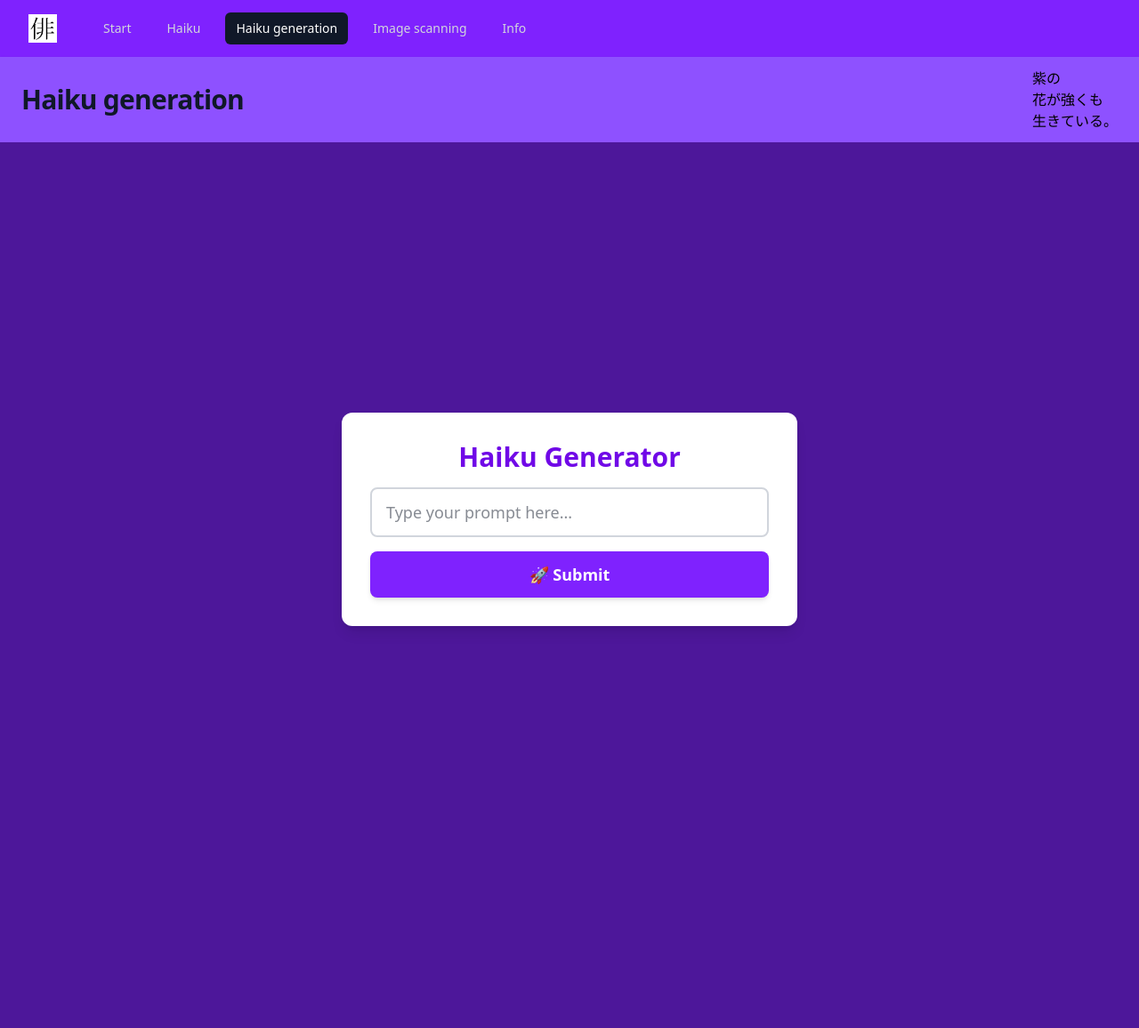
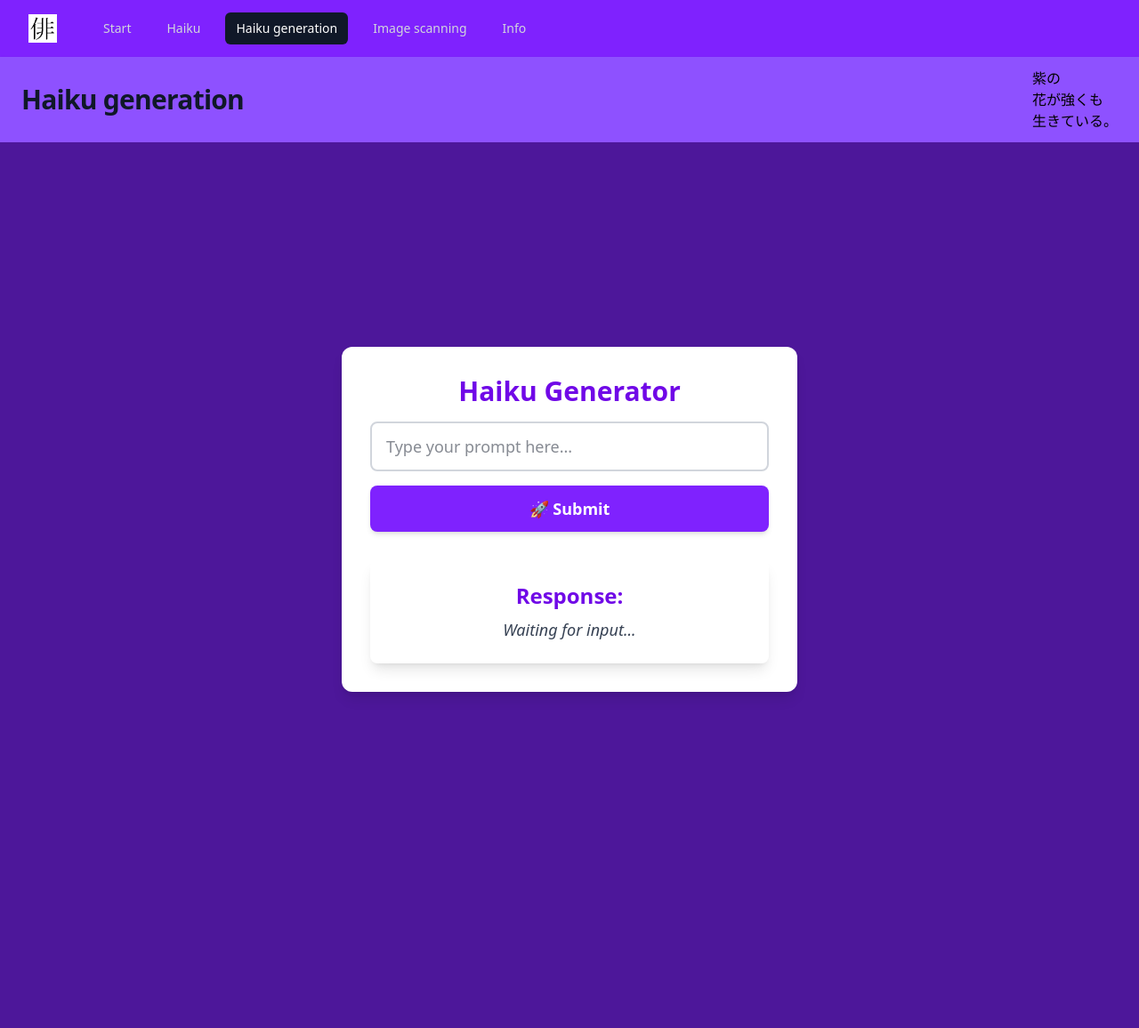
Before and after one commit to senju1337/senju, a Flask app: page /prompt in a window 1280 px wide. Shown: the whole page at 89% size. After the commit the page ends 782 px from the top, so only its background shows below. Run offline with Flask 3, Linux system fonts and the light colour scheme.

Commit message:
fix: prompt response box was in the wrong position
Refs: OPS-96

```diff
--- a/senju/templates/prompt.html
+++ b/senju/templates/prompt.html
@@ -20,18 +20,18 @@
                 🚀 Submit
             </button>
         </div>
-    </div>
-  </div>
-
   <div
     id="response-box"
-    class="mt-8 bg-white text-gray-900 p-6 rounded-lg shadow-lg max-w-lg w-full text-center opacity-0 transition-opacity duration-500 ease-in-out"
+    class="mt-8 bg-white text-gray-900 p-6 rounded-lg shadow-lg max-w-lg w-full text-center transition-opacity duration-500 ease-in-out"
   >
     <h2 class="text-2xl font-semibold text-violet-700">Response:</h2>
     <p id="ai-response" class="text-lg text-gray-700 mt-2 italic">
       Waiting for input...
     </p>
   </div>
+    </div>
+  </div>
+
 </div>
 
 <script>
```
